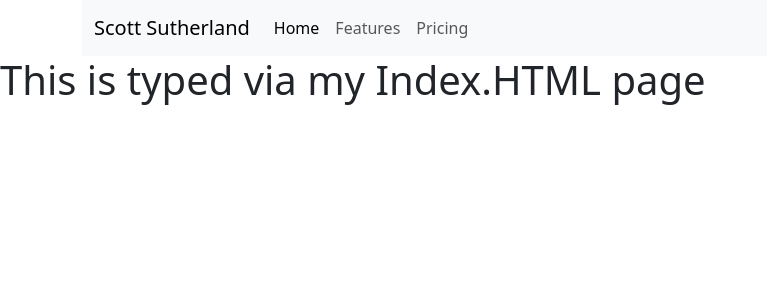
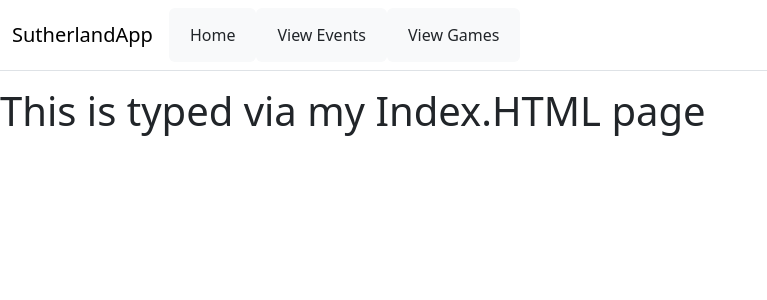
Before and after one commit to adespinosa14/SutherlandAppFlask, a Flask app: page / in a window 1280 px wide. Shown: the top 300 px of the page, without its empty margins (0-767 px from the left). Run offline with Flask 3, Linux system fonts and the light colour scheme.

Commit message:
Created New App Skeleton

```diff
--- a/app.py
+++ b/app.py
@@ -2,6 +2,32 @@ from flask import Flask, render_template
 
 app = Flask(__name__)
 
+@app.route("/Home")
 @app.route("/")
-def hello_world():
+def index():
     return render_template("index.html")
+
+# Event Routes
+@app.route("/CurrentEvents")
+def CurrentEvents():
+    return render_template("Events/ViewEvents.html")
+
+@app.route("/ViewEvents/AddEvent")
+def AddEvent():
+    return render_template("Events/AddEvent.html")
+
+# Game Routes
+@app.route("/ViewGames")
+def ViewGames():
+    return render_template("Games/ViewGames.html")
+
+@app.route("/ViewGames/AddGames")
+def AddGames():
+    return render_template("Games/AddGames.html")
+
+@app.route("/ViewGames/AddSounds")
+def AddSounds():
+    return render_template("Games/AddSounds.html")
+
+if __name__ == '__main__':
+    app.run()
--- /dev/null
+++ b/templates/Games/AddGames.html
@@ -0,0 +1,5 @@
+{% extends "template_one.html" %}
+{% block title %} Add Games {% endblock %}
+{% block content%}
+    <h1> Add Games </h1>
+{% endblock %}
--- /dev/null
+++ b/templates/Games/AddSounds.html
@@ -0,0 +1,5 @@
+{% extends "template_one.html" %}
+{% block title %} Add Sounds {% endblock %}
+{% block content%}
+    <h1> Add Sounds </h1>
+{% endblock %}
--- a/templates/index.html
+++ b/templates/index.html
@@ -1,4 +1,4 @@
-{% extends "template_one.html"%}
+{% extends "template_one.html" %}
 {% block title %} Sutherland | Home {% endblock %}
 {% block content%}
     <h1> This is typed via my Index.HTML page</h1>
--- a/templates/template_one.html
+++ b/templates/template_one.html
@@ -7,32 +7,26 @@
         <!-- Any CSS Connection Files -->
         <link href="../static/main_template.css" rel="stylesheet" type="text/css">
         <title>{% block title %}{% endblock %}</title>
-        <nav>
-            <div class="container">
-                <!-- Navbar -->
-                <nav class="navbar navbar-expand-lg bg-body-tertiary">
+        <nav class="navbar navbar-expand-sm navbar-toggleable-sm navbar-light bg-white border-bottom box-shadow mb-3">
           <div class="container-fluid">
-                      <a class="navbar-brand" href="#"> Scott Sutherland </a>
-                      <button class="navbar-toggler" type="button" data-bs-toggle="collapse" data-bs-target="#navbarText" aria-controls="navbarText" aria-expanded="false" aria-label="Toggle navigation">
+              <a class="navbar-brand" href="{{ url_for('index') }}">SutherlandApp</a>
+              <button class="navbar-toggler" type="button" data-bs-toggle="collapse" data-bs-target=".navbar-collapse" aria-controls="navbarSupportedContent"
+                      aria-expanded="false" aria-label="Toggle navigation">
                   <span class="navbar-toggler-icon"></span>
               </button>
-                      <div class="collapse navbar-collapse" id="navbarText">
-                        <!-- Navbar Items -->
-                        <ul class="navbar-nav me-auto mb-2 mb-lg-0">
+              <div class="navbar-collapse collapse d-sm-inline-flex justify-content-between">
+                  <ul class="navbar-nav flex-grow-1">
                       <li class="nav-item">
-                            <a class="nav-link active" aria-current="page" href="#">Home</a>
+                          <button class="btn bg-light"> <a href="{{ url_for('index') }}" class="nav-link text-dark">Home</a> </button>
                       </li>
                       <li class="nav-item">
-                            <a class="nav-link" href="#">Features</a>
+                          <button class="btn bg-light"> <a href="{{ url_for('ViewGames') }}" class="nav-link text-dark"> View Events </a> </button>
                       </li>
                       <li class="nav-item">
-                            <a class="nav-link" href="#">Pricing</a>
+                          <button class="btn bg-light"> <a href="{{ url_for('CurrentEvents') }}" class="nav-link text-dark"> View Games </a> </button>
                       </li>
                   </ul>
               </div>
-                    </div>
-                  </nav>
-                </nav>
           </div>
       </nav>
     </head>
```
Also changed, not shown: templates/Events/AddEvent.html (added, +61 -0 lines), templates/Events/ViewEvents.html (added, +27 -0 lines), templates/Games/ViewGames.html (added, +9 -0 lines). Lines whose indentation alone changed are shown as unchanged.
